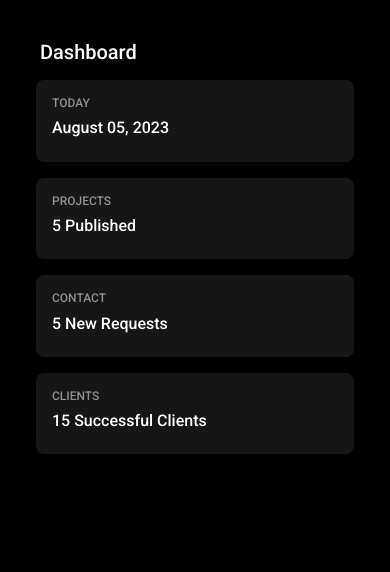
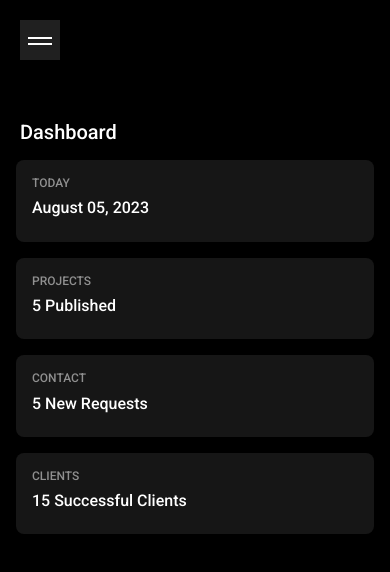
Before and after one commit to ali-vakili/dashboard, a React (Vite) app: page / in a window 390 px wide. Shown: the top 572 px of the page. Built offline with nearby package versions, Linux system fonts and the light colour scheme.

Commit message:
add menu toggle

```diff
--- a/package.json
+++ b/package.json
@@ -16,6 +16,7 @@
     "@mui/material": "^5.14.3",
     "antd": "^5.8.2",
     "bootstrap": "^5.3.1",
+    "classnames": "^2.3.2",
     "react": "^18.2.0",
     "react-bootstrap": "^2.8.0",
     "react-dom": "^18.2.0",
--- a/src/App.scss
+++ b/src/App.scss
@@ -10,5 +10,9 @@
 
   .content-wrapper {
     padding: 40px;
+
+    @include media("<Stablet") {
+      padding: 40px 20px;
+    }
   }
 }
--- a/src/App.tsx
+++ b/src/App.tsx
@@ -1,11 +1,46 @@
+import { createContext, useState, useEffect } from 'react';
 import tokens from "./AntDesignTheme.json"
 import { ConfigProvider, theme  } from 'antd';
+import { useMediaQuery } from "react-responsive";
 import SideMenu from "./components/sideMenu/SideMenu";
 import Content from "./components/content/Content";
+import NavBar from './components/navbar/NavBar';
 
 import "./App.scss"
 
+type MenuContextValue = {
+  isMenuOpen: 'open' | 'close';
+  isSmallScreen?: boolean;
+  setIsMenuOpen?: React.Dispatch<React.SetStateAction<'open' | 'close'>>;
+};
+
+export const MenuToggled = createContext<MenuContextValue>({isMenuOpen: "close"});
+
 const App: React.FC = () => {
+
+  const isSmallScreen: boolean = useMediaQuery({ maxWidth: 992 });
+
+  const [isMenuOpen, setIsMenuOpen] = useState<MenuContextValue['isMenuOpen']>("close");
+
+  useEffect(() => {
+    !isSmallScreen && setIsMenuOpen("close");
+    if (!isSmallScreen) {
+      if (document.body.classList.contains("menu-opened")){
+        document.body.classList.remove("menu-opened")
+      }
+    }
+
+  }, [isSmallScreen])
+
+  const closeAndOpenMenu: () => void = () => {
+    document.body.classList.toggle("menu-opened");
+  }
+
+  const menuContextValue = {
+    isMenuOpen,
+    isSmallScreen,
+    setIsMenuOpen
+  };
 
   return (
     <ConfigProvider
@@ -14,13 +49,16 @@ const App: React.FC = () => {
         algorithm: theme.darkAlgorithm,
       }}
     >
-      <div className="admin-dashboard container-xxl">
-        <SideMenu />
-      </div>
-      <div className="layout">
-        <div className="content-wrapper container-xxl">
-          <Content />
-        </div>
+      <div className="admin-dashboard">
+        <MenuToggled.Provider value={menuContextValue}>
+          <SideMenu closeAndOpenMenu={closeAndOpenMenu}/>
+          <div className="layout">
+            <NavBar closeAndOpenMenu={closeAndOpenMenu}/>
+            <div className="content-wrapper container-xxl">
+              <Content />
+            </div>
+          </div>
+        </MenuToggled.Provider>
       </div>
     </ConfigProvider>
   )
--- a/src/assets/scss/_basics.scss
+++ b/src/assets/scss/_basics.scss
@@ -30,6 +30,11 @@ body {
   min-height: 100vh;
   font-family: 'Roboto', sans-serif !important;
   color: $white !important;
+
+  &.menu-opened{
+    overflow: hidden;
+    width: 100%;
+  }
 }
 
 a{
--- /dev/null
+++ b/src/components/navbar/NavBar.module.scss
@@ -0,0 +1,25 @@
+@use "../../assets/scss/forward" as *;
+
+
+.navbar {
+  padding: 20px 40px;
+
+  @include media("<Stablet") {
+    padding: 20px;
+  }
+}
+
+.menu {
+  border: none;
+  padding: 8px;
+  background-color: #202020;
+  transition: background-color 600ms ease;
+
+  @include media(">=Slaptop") {
+    display: none;
+  }
+
+  &:hover {
+    background-color: $Primary;
+  }
+}
--- /dev/null
+++ b/src/components/navbar/NavBar.tsx
@@ -0,0 +1,25 @@
+import { useContext } from "react";
+import classnames from "classnames";
+import { MenuToggled } from "../../App"
+
+import styles from "./NavBar.module.scss"
+
+const NavBar : React.FC = ({ closeAndOpenMenu }) => {
+  const menuContext = useContext(MenuToggled);
+  const { isSmallScreen, setIsMenuOpen } = menuContext;
+
+  return(
+    <nav className={classnames({[styles.navbar]: isSmallScreen})}>
+      {isSmallScreen && (
+        <button className={styles.menu} onClick={() => {setIsMenuOpen?.("open"), closeAndOpenMenu()}}>
+          <svg width="24" height="8" viewBox="0 0 24 8" fill="none" xmlns="http://www.w3.org/2000/svg">
+            <rect width="24" height="2" fill="white"/>
+            <rect y="6" width="24" height="2" fill="white"/>
+          </svg>
+        </button>
+      )}
+    </nav>
+  )
+}
+
+export default NavBar;
--- a/src/components/sideMenu/SideMenu.tsx
+++ b/src/components/sideMenu/SideMenu.tsx
@@ -1,4 +1,5 @@
-import React, { useState } from 'react';
+import React, { useState, useContext } from 'react';
+import { MenuToggled } from "../../App"
 import type { MenuProps } from 'antd';
 import { Menu } from 'antd';
 import { Sidebar, sidebarClasses } from 'react-pro-sidebar';
@@ -67,8 +68,10 @@ const items: MenuItem[] = [
   ]),
 ];
 
-const SideMenu: React.FC = () => {
+const SideMenu: React.FC = ({ closeAndOpenMenu }) => {
   const [current, setCurrent] = useState('');
+  const menuContext = useContext(MenuToggled);
+  const { isMenuOpen, setIsMenuOpen } = menuContext;
 
 
   const onClick: MenuProps['onClick'] = (e) => {
@@ -95,11 +98,12 @@ const SideMenu: React.FC = () => {
           height: 'unset'
         },
         [`.${sidebarClasses.backdrop}`]: {
-          backgroundColor: '#ffffff08',
+          backgroundColor: '#16b8f314',
         }
       }}
-      toggled={false}
+      toggled={isMenuOpen === "open" ? true: isMenuOpen === "close" ? false : false}
       breakPoint="lg"
+      onBackdropClick={() => {{setIsMenuOpen?.("close"), closeAndOpenMenu()}}}
     >
 
       <span className='logo' role='logo'>
```
Also changed, not shown: 1 other file (tests, documents, lock files or other folders).
